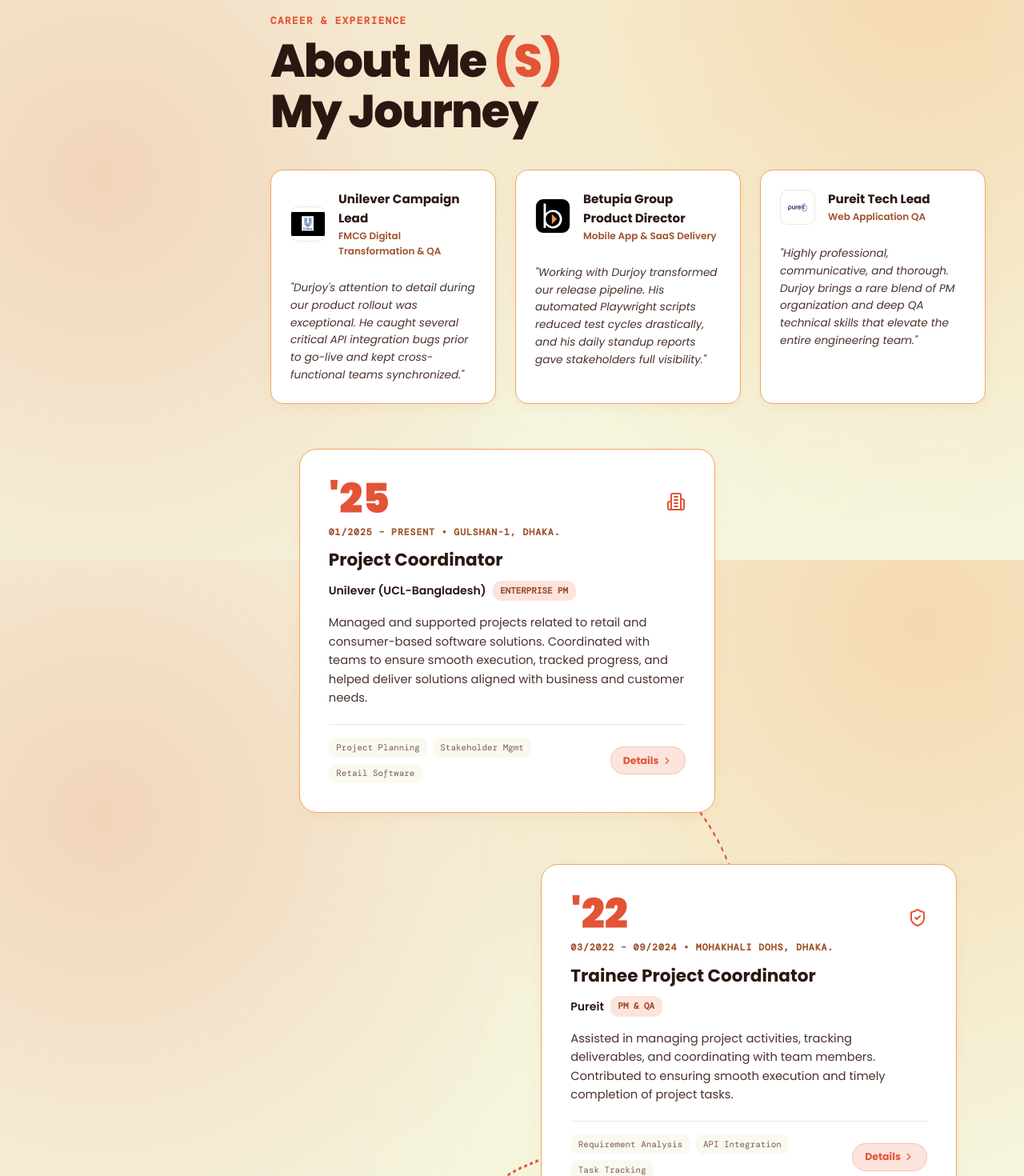
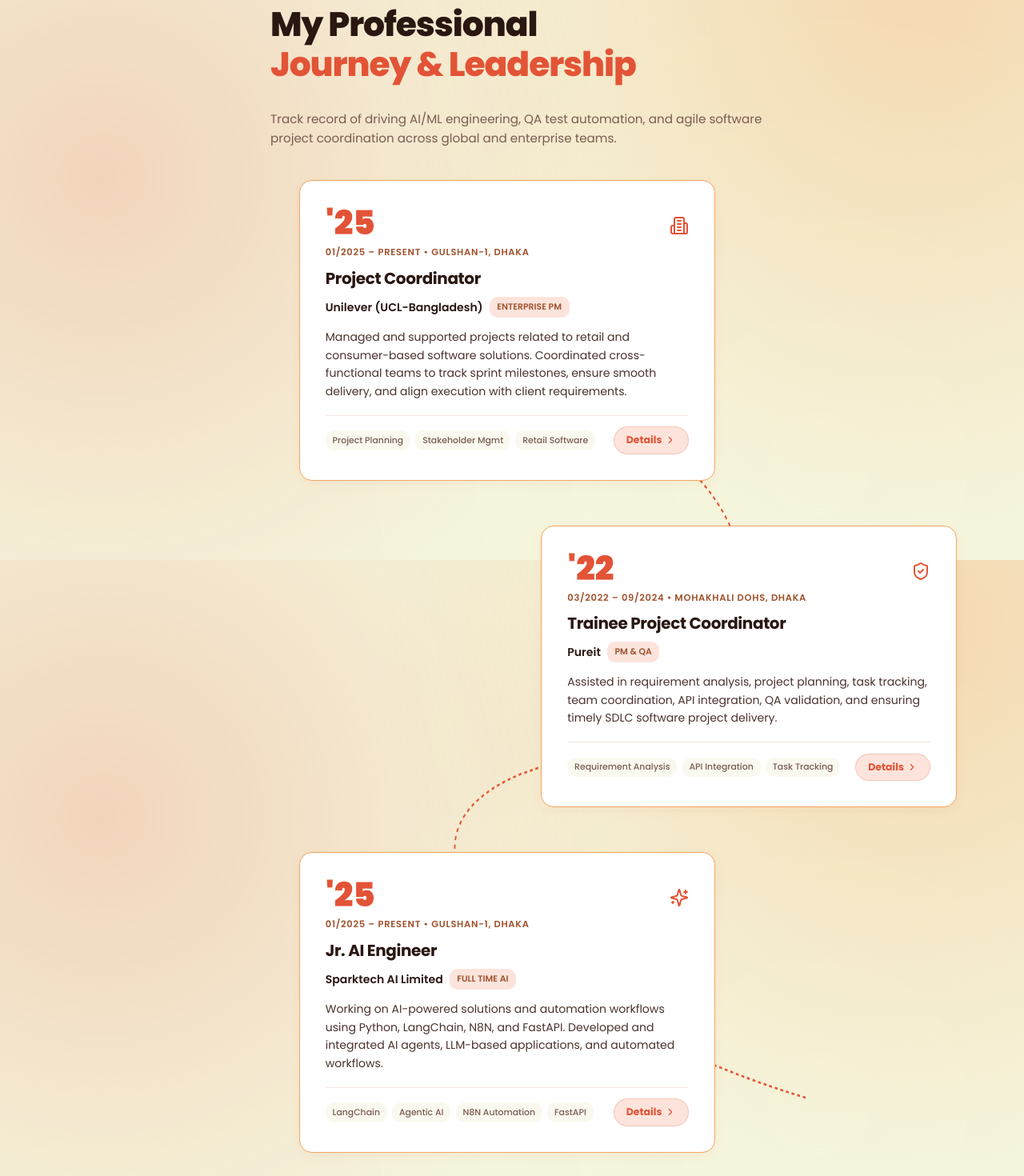
Before and after one commit to Ekaanta/durjoy_portfolio, a Next.js app: page / in a window 1280 px wide. Shown: the part 900-2370 px from the top of the page at 80% size. Built offline with nearby package versions, Linux system fonts and the light colour scheme.

Commit message:
Standardize site-wide Poppins typography, medium balanced heading sizes, and uniform medium card border radius

```diff
--- a/app/globals.css
+++ b/app/globals.css
@@ -1,4 +1,4 @@
-@import url('https://fonts.googleapis.com/css2?family=Poppins:ital,wght@0,300;0,400;0,500;0,600;0,700;0,800;0,900;1,400;1,600&family=Syne:wght@700;800&family=DM+Mono:wght@400;500&display=swap');
+@import url('https://fonts.googleapis.com/css2?family=Poppins:ital,wght@0,300;0,400;0,500;0,600;0,700;0,800;0,900;1,400;1,600&family=DM+Mono:wght@400;500&display=swap');
 
 *, *::before, *::after {
   margin: 0;
@@ -28,11 +28,11 @@
   --border-strong: rgba(227, 83, 54, 0.35);
   --radius-sm: 10px;
   --radius-md: 16px;
-  --radius-lg: 22px;
+  --radius-lg: 18px;
   --radius-pill: 999px;
-  --shadow-sm: 0 6px 16px rgba(227, 83, 54, 0.06);
-  --shadow-md: 0 12px 30px rgba(227, 83, 54, 0.1);
-  --shadow-lg: 0 20px 48px rgba(227, 83, 54, 0.16);
+  --shadow-sm: 0 4px 14px rgba(227, 83, 54, 0.06);
+  --shadow-md: 0 8px 24px rgba(227, 83, 54, 0.1);
+  --shadow-lg: 0 16px 38px rgba(227, 83, 54, 0.15);
 }
 
 html {
@@ -54,6 +54,11 @@
   width: 100%;
   max-width: 100%;
   -webkit-font-smoothing: antialiased;
+}
+
+h1, h2, h3, h4, h5, h6 {
+  font-family: 'Poppins', sans-serif;
+  letter-spacing: -0.02em;
 }
 
 /* App Main Layout Grid with Fixed Sidebar on Left for Large Screens */
@@ -297,7 +302,7 @@
   background: var(--purple-primary);
   color: #ffffff;
   border: none;
-  padding: 0.85rem 1.5rem;
+  padding: 0.75rem 1.6rem;
   font-family: 'Poppins', sans-serif;
   font-size: 0.88rem;
   font-weight: 700;
@@ -367,7 +372,7 @@
   }
 }
 
-/* HERO SECTION WITH GIANT TEXT & CLEAN CUTOUT PROFILE */
+/* HERO SECTION WITH CLEAN CUTOUT PROFILE */
 .hero-editorial {
   position: relative;
   padding-top: 1.5rem;
@@ -377,14 +382,14 @@
 
 .giant-hero-text {
   font-family: 'Poppins', sans-serif;
-  font-size: clamp(4rem, 14vw, 12rem);
+  font-size: clamp(3.2rem, 9.5vw, 7.5rem);
   font-weight: 900;
-  line-height: 0.85;
+  line-height: 0.88;
   letter-spacing: -0.04em;
   color: var(--purple-primary);
   text-align: center;
   user-select: none;
-  margin-bottom: -5rem;
+  margin-bottom: -4rem;
   text-transform: uppercase;
   opacity: 0.92;
   position: relative;
@@ -423,11 +428,11 @@
   transform: translateX(-50%);
   background: var(--ink);
   color: #ffffff;
-  padding: 0.7rem 1.4rem;
+  padding: 0.65rem 1.35rem;
   border-radius: var(--radius-pill);
   font-family: 'Poppins', sans-serif;
   font-weight: 700;
-  font-size: clamp(0.82rem, 1.8vw, 0.98rem);
+  font-size: clamp(0.8rem, 1.6vw, 0.92rem);
   display: flex;
   align-items: center;
   gap: 0.6rem;
@@ -440,8 +445,8 @@
 .chest-badge-gold {
   background: var(--purple-primary);
   color: #ffffff;
-  font-size: 0.75rem;
-  padding: 0.25rem 0.65rem;
+  font-size: 0.72rem;
+  padding: 0.22rem 0.6rem;
   border-radius: var(--radius-sm);
   font-weight: 700;
 }
@@ -453,7 +458,7 @@
   left: 1rem;
   display: flex;
   flex-direction: column;
-  gap: 0.75rem;
+  gap: 0.65rem;
   z-index: 10;
 }
 
@@ -461,14 +466,14 @@
   background: rgba(252, 228, 220, 0.95);
   backdrop-filter: blur(12px);
   border: 1px solid var(--sandy-amber);
-  padding: 0.75rem 1.2rem;
+  padding: 0.65rem 1.1rem;
   border-radius: var(--radius-md);
   box-shadow: var(--shadow-sm);
 }
 
 .stat-pill-num {
   font-family: 'Poppins', sans-serif;
-  font-size: 1.6rem;
+  font-size: 1.45rem;
   font-weight: 800;
   color: var(--purple-primary);
   line-height: 1;
@@ -479,7 +484,7 @@
 }
 
 .stat-pill-lbl {
-  font-family: 'DM Mono', monospace;
+  font-family: 'Poppins', sans-serif;
   font-size: 0.68rem;
   color: var(--purple-badge-text);
   text-transform: uppercase;
@@ -496,35 +501,35 @@
     margin-bottom: 1rem;
   }
   .giant-hero-text {
-    margin-bottom: -3rem;
+    margin-bottom: -2.5rem;
   }
 }
 
 /* SECTIONS COMMON */
 .section-wrapper {
-  padding-top: 4.5rem;
-  padding-bottom: 4.5rem;
+  padding-top: 4rem;
+  padding-bottom: 4rem;
   border-top: 1px solid var(--border);
 }
 
 .section-tag {
-  font-family: 'DM Mono', monospace;
-  font-size: 0.78rem;
-  letter-spacing: 0.12em;
+  font-family: 'Poppins', sans-serif;
+  font-size: 0.76rem;
+  letter-spacing: 0.1em;
   text-transform: uppercase;
   color: var(--purple-primary);
-  margin-bottom: 0.5rem;
-  font-weight: 600;
+  margin-bottom: 0.45rem;
+  font-weight: 700;
 }
 
 .section-title-large {
   font-family: 'Poppins', sans-serif;
-  font-size: clamp(2.2rem, 4.5vw, 3.8rem);
+  font-size: clamp(1.85rem, 3.4vw, 2.65rem);
   font-weight: 800;
-  line-height: 1.1;
-  letter-spacing: -0.03em;
+  line-height: 1.18;
+  letter-spacing: -0.025em;
   color: var(--ink);
-  margin-bottom: 2.5rem;
+  margin-bottom: 2rem;
 }
 
 .section-title-large em {
@@ -535,15 +540,15 @@
 /* JOURNEY TIMELINE CURVE SECTION */
 .journey-section {
   position: relative;
-  padding: 4rem 0;
+  padding: 3.5rem 0;
 }
 
 .timeline-container {
   position: relative;
   display: flex;
   flex-direction: column;
-  gap: 4rem;
-  margin-top: 2rem;
+  gap: 3.5rem;
+  margin-top: 1.5rem;
 }
 
 .timeline-svg-connector {
@@ -561,15 +566,16 @@
   z-index: 2;
   background: var(--bg-card-white);
   border: 1px solid var(--sandy-amber);
-  border-radius: var(--radius-lg);
-  padding: 2.25rem;
+  border-radius: var(--radius-md);
+  padding: 2rem;
   max-width: 520px;
   box-shadow: var(--shadow-sm);
   transition: all 0.3s cubic-bezier(0.16, 1, 0.3, 1);
+  font-family: 'Poppins', sans-serif;
 }
 
 .journey-card:hover {
-  transform: translateY(-5px);
+  transform: translateY(-4px);
   box-shadow: var(--shadow-md);
   border-color: var(--purple-primary);
 }
@@ -586,36 +592,36 @@
 
 .journey-year {
   font-family: 'Poppins', sans-serif;
-  font-size: 3.2rem;
+  font-size: 2.6rem;
   font-weight: 900;
   color: var(--purple-primary);
   line-height: 1;
-  margin-bottom: 0.5rem;
+  margin-bottom: 0.4rem;
 }
 
 .journey-date {
-  font-family: 'DM Mono', monospace;
+  font-family: 'Poppins', sans-serif;
   font-size: 0.72rem;
   color: var(--purple-badge-text);
   text-transform: uppercase;
-  letter-spacing: 0.08em;
-  margin-bottom: 0.5rem;
+  letter-spacing: 0.06em;
+  margin-bottom: 0.45rem;
   font-weight: 600;
 }
 
 .journey-role {
   font-family: 'Poppins', sans-serif;
-  font-size: 1.35rem;
+  font-size: 1.25rem;
   font-weight: 700;
   color: var(--ink);
-  margin-bottom: 0.5rem;
+  margin-bottom: 0.45rem;
 }
 
 .journey-company {
   display: flex;
   align-items: center;
   gap: 0.5rem;
-  margin-bottom: 1rem;
+  margin-bottom: 0.85rem;
 }
 
 .company-name {
@@ -625,7 +631,7 @@
 }
 
 .type-badge {
-  font-family: 'DM Mono', monospace;
+  font-family: 'Poppins', sans-serif;
   font-size: 0.68rem;
   text-transform: uppercase;
   background: var(--purple-light);
@@ -636,10 +642,10 @@
 }
 
 .journey-desc {
-  font-size: 0.92rem;
+  font-size: 0.88rem;
   color: var(--ink-secondary);
   line-height: 1.6;
-  margin-bottom: 1.25rem;
+  margin-bottom: 1.15rem;
 }
 
 .journey-footer {
@@ -647,7 +653,7 @@
   justify-content: space-between;
   align-items: center;
   border-top: 1px solid var(--border);
-  padding-top: 1rem;
+  padding-top: 0.85rem;
 }
 
 .journey-tags {
@@ -657,12 +663,13 @@
 }
 
 .journey-tag {
-  font-family: 'DM Mono', monospace;
+  font-family: 'Poppins', sans-serif;
   font-size: 0.68rem;
-  padding: 0.25rem 0.6rem;
+  padding: 0.22rem 0.55rem;
   background: var(--bg-card);
   border-radius: var(--radius-sm);
   color: var(--ink-muted);
+  font-weight: 500;
 }
 
 .read-more-btn {
@@ -700,16 +707,17 @@
 .stack-grid {
   display: grid;
   grid-template-columns: repeat(3, 1fr);
-  gap: 1.5rem;
+  gap: 1.35rem;
 }
 
 .stack-card {
   background: var(--bg-card-white);
   border: 1px solid var(--sandy-amber);
-  border-radius: var(--radius-lg);
-  padding: 2.25rem;
+  border-radius: var(--radius-md);
+  padding: 2rem 1.75rem;
   box-shadow: var(--shadow-sm);
   transition: all 0.3s ease;
+  font-family: 'Poppins', sans-serif;
 }
 
 .stack-card:hover {
@@ -720,30 +728,29 @@
 
 .stack-card-title {
   font-family: 'Poppins', sans-serif;
-  font-size: 1.25rem;
+  font-size: 1.15rem;
   font-weight: 700;
   color: var(--ink);
-  margin-bottom: 1.25rem;
 }
 
 .stack-items-list {
   display: flex;
   flex-direction: column;
-  gap: 0.85rem;
+  gap: 0.75rem;
 }
 
 .stack-item-row {
   display: flex;
   align-items: center;
-  gap: 0.65rem;
-  font-size: 0.9rem;
-  font-weight: 600;
+  gap: 0.6rem;
+  font-size: 0.86rem;
+  font-weight: 500;
   color: var(--ink-secondary);
 }
 
 .stack-dot {
-  width: 8px;
-  height: 8px;
+  width: 7px;
+  height: 7px;
   border-radius: 50%;
   background: var(--purple-primary);
 }
@@ -758,20 +765,21 @@
 .projects-rows-list {
   display: flex;
   flex-direction: column;
-  gap: 1.25rem;
+  gap: 1.15rem;
 }
 
 .project-row-item {
   background: var(--bg-card-white);
   border: 1px solid var(--border);
   border-radius: var(--radius-md);
-  padding: 1.75rem 2.25rem;
+  padding: 1.5rem 2rem;
   display: flex;
   justify-content: space-between;
   align-items: center;
   transition: all 0.3s cubic-bezier(0.16, 1, 0.3, 1);
   cursor: pointer;
   box-shadow: var(--shadow-sm);
+  font-family: 'Poppins', sans-serif;
 }
 
 .project-row-item:hover {
@@ -784,51 +792,51 @@
 .row-left {
   display: flex;
   align-items: center;
-  gap: 1.5rem;
+  gap: 1.35rem;
 }
 
 .row-num {
-  font-family: 'DM Mono', monospace;
+  font-family: 'Poppins', sans-serif;
   font-size: 0.95rem;
-  font-weight: 700;
+  font-weight: 800;
   color: var(--purple-primary);
 }
 
 .row-title {
   font-family: 'Poppins', sans-serif;
-  font-size: 1.25rem;
+  font-size: 1.15rem;
   font-weight: 700;
   color: var(--ink);
 }
 
 .row-desc {
-  font-size: 0.88rem;
+  font-size: 0.85rem;
   color: var(--ink-muted);
-  margin-top: 0.25rem;
+  margin-top: 0.2rem;
 }
 
 .row-tags {
   display: flex;
-  gap: 0.5rem;
+  gap: 0.45rem;
   flex-wrap: wrap;
 }
 
 .row-right {
   display: flex;
   align-items: center;
-  gap: 1.25rem;
+  gap: 1.15rem;
 }
 
 .row-arrow-btn {
-  width: 46px;
-  height: 46px;
+  width: 42px;
+  height: 42px;
   border-radius: 50%;
   background: var(--purple-primary);
   color: #ffffff;
   display: flex;
   align-items: center;
   justify-content: center;
-  font-size: 1.2rem;
+  font-size: 1.1rem;
   font-weight: 700;
   transition: all 0.25s ease;
   border: none;
@@ -837,7 +845,7 @@
 
 .project-row-item:hover .row-arrow-btn {
   background: var(--purple-hover);
-  transform: scale(1.1);
+  transform: scale(1.08);
 }
 
 @media (max-width: 768px) {
@@ -845,7 +853,7 @@
     flex-direction: column;
     align-items: flex-start;
     gap: 1rem;
-    padding: 1.5rem;
+    padding: 1.25rem;
   }
   .row-right {
     width: 100%;
@@ -857,49 +865,50 @@
 .what-grid {
   display: grid;
   grid-template-columns: repeat(4, 1fr);
-  gap: 1.25rem;
+  gap: 1.15rem;
 }
 
 .what-card {
   background: var(--bg-card-white);
   border: 1px solid var(--border);
   border-radius: var(--radius-md);
-  padding: 1.75rem 1.5rem;
+  padding: 1.5rem 1.35rem;
   display: flex;
   flex-direction: column;
-  gap: 0.75rem;
+  gap: 0.65rem;
   box-shadow: var(--shadow-sm);
   transition: all 0.25s ease;
+  font-family: 'Poppins', sans-serif;
 }
 
 .what-card:hover {
   border-color: var(--purple-primary);
-  transform: translateY(-4px);
+  transform: translateY(-3px);
   box-shadow: var(--shadow-md);
 }
 
 .what-icon {
-  width: 42px;
-  height: 42px;
+  width: 40px;
+  height: 40px;
   border-radius: var(--radius-sm);
   background: var(--purple-light);
   color: var(--purple-primary);
   display: flex;
   align-items: center;
   justify-content: center;
-  font-size: 1.2rem;
+  font-size: 1.1rem;
   font-weight: 700;
 }
 
 .what-title {
   font-family: 'Poppins', sans-serif;
-  font-size: 1.05rem;
+  font-size: 0.98rem;
   font-weight: 700;
   color: var(--ink);
 }
 
 .what-desc {
-  font-size: 0.85rem;
+  font-size: 0.82rem;
   color: var(--ink-muted);
   line-height: 1.5;
 }
@@ -920,33 +929,34 @@
 .services-grid {
   display: grid;
   grid-template-columns: repeat(4, 1fr);
-  gap: 1.25rem;
+  gap: 1.15rem;
 }
 
 .service-card {
   background: var(--bg-card-white);
   border: 1px solid var(--sandy-amber);
   border-radius: var(--radius-md);
-  padding: 2rem 1.5rem;
+  padding: 1.75rem 1.35rem;
   display: flex;
   flex-direction: column;
-  gap: 1rem;
+  gap: 0.85rem;
   transition: all 0.3s ease;
   box-shadow: var(--shadow-sm);
+  font-family: 'Poppins', sans-serif;
 }
 
 .service-card:hover {
   border-color: var(--purple-primary);
-  transform: translateY(-4px);
+  transform: translateY(-3px);
   box-shadow: var(--shadow-md);
 }
 
 .service-badge {
-  font-family: 'DM Mono', monospace;
-  font-size: 0.7rem;
+  font-family: 'Poppins', sans-serif;
+  font-size: 0.68rem;
   color: var(--purple-badge-text);
   background: var(--purple-light);
-  padding: 0.3rem 0.65rem;
+  padding: 0.25rem 0.6rem;
   border-radius: var(--radius-sm);
   align-self: flex-start;
   font-weight: 600;
@@ -954,7 +964,7 @@
 
 .service-title {
   font-family: 'Poppins', sans-serif;
-  font-size: 1.2rem;
+  font-size: 1.1rem;
   font-weight: 700;
   color: var(--ink);
 }
@@ -963,8 +973,8 @@
   list-style: none;
   display: flex;
   flex-direction: column;
-  gap: 0.55rem;
-  font-size: 0.85rem;
+  gap: 0.5rem;
+  font-size: 0.82rem;
   color: var(--ink-secondary);
 }
 
@@ -990,7 +1000,7 @@
 .faq-grid {
   display: grid;
   grid-template-columns: 1fr 1fr;
-  gap: 1.25rem;
+  gap: 1.15rem;
 }
 
 .faq-item {
@@ -1000,6 +1010,7 @@
   overflow: hidden;
   transition: all 0.25s ease;
   box-shadow: var(--shadow-sm);
+  font-family: 'Poppins', sans-serif;
 }
 
 .faq-item:hover {
@@ -1008,14 +1019,14 @@
 
 .faq-trigger {
   width: 100%;
-  padding: 1.35rem 1.6rem;
+  padding: 1.25rem 1.5rem;
   background: none;
   border: none;
   display: flex;
   justify-content: space-between;
   align-items: center;
   font-family: 'Poppins', sans-serif;
-  font-size: 0.98rem;
+  font-size: 0.95rem;
   font-weight: 700;
   color: var(--ink);
   cursor: pointer;
@@ -1023,14 +1034,14 @@
 }
 
 .faq-icon {
-  font-size: 1.3rem;
+  font-size: 1.2rem;
   color: var(--purple-primary);
   transition: transform 0.25s ease;
 }
 
 .faq-content {
-  padding: 0 1.6rem 1.35rem;
-  font-size: 0.9rem;
+  padding: 0 1.5rem 1.25rem;
+  font-size: 0.88rem;
   color: var(--ink-muted);
   line-height: 1.6;
 }
@@ -1044,15 +1055,15 @@
 /* GIANT FOOTER BRANDING */
 .giant-footer-text {
   font-family: 'Poppins', sans-serif;
-  font-size: clamp(3.5rem, 12vw, 10rem);
+  font-size: clamp(3rem, 8vw, 6.5rem);
   font-weight: 900;
-  line-height: 0.85;
+  line-height: 0.88;
   letter-spacing: -0.04em;
   color: var(--ink);
   text-align: center;
   user-select: none;
-  margin-top: 3rem;
-  margin-bottom: 2.5rem;
+  margin-top: 2.5rem;
+  margin-bottom: 2rem;
   text-transform: uppercase;
 }
 
@@ -1063,25 +1074,26 @@
 .footer-cta-card {
   background: var(--bg-card-white);
   border: 1px solid var(--sandy-amber);
-  border-radius: var(--radius-lg);
-  padding: 3.5rem 2rem;
+  border-radius: var(--radius-md);
+  padding: 3rem 2rem;
   text-align: center;
   box-shadow: var(--shadow-md);
-  margin-bottom: 3rem;
+  margin-bottom: 2.5rem;
+  font-family: 'Poppins', sans-serif;
 }
 
 .footer-cta-title {
   font-family: 'Poppins', sans-serif;
-  font-size: clamp(2rem, 4vw, 3.2rem);
+  font-size: clamp(1.8rem, 3.5vw, 2.75rem);
   font-weight: 800;
-  line-height: 1.1;
-  margin-bottom: 0.85rem;
+  line-height: 1.15;
+  margin-bottom: 0.75rem;
 }
 
 .footer-cta-sub {
-  font-size: 1.05rem;
+  font-size: 0.98rem;
   color: var(--ink-muted);
-  margin-bottom: 2rem;
+  margin-bottom: 1.75rem;
 }
 
 /* MODALS */
@@ -1101,25 +1113,26 @@
 .modal-container {
   background: #ffffff;
   border: 1px solid var(--sandy-amber);
-  border-radius: var(--radius-lg);
+  border-radius: var(--radius-md);
   max-width: 850px;
   width: 100%;
   max-height: 90vh;
   overflow-y: auto;
-  padding: 2.25rem;
+  padding: 2rem;
   position: relative;
-  box-shadow: 0 30px 70px rgba(0, 0, 0, 0.4);
+  box-shadow: 0 25px 60px rgba(0, 0, 0, 0.35);
+  font-family: 'Poppins', sans-serif;
 }
 
 .modal-close {
   position: absolute;
-  top: 1.25rem;
-  right: 1.25rem;
+  top: 1.15rem;
+  right: 1.15rem;
   background: var(--purple-light);
   border: 1px solid var(--sandy-amber);
   border-radius: 50%;
-  width: 38px;
-  height: 38px;
+  width: 36px;
+  height: 36px;
   display: flex;
   align-items: center;
   justify-content: center;
--- a/components/JourneySection.tsx
+++ b/components/JourneySection.tsx
@@ -1,57 +1,30 @@
 "use client";
 
 import React from "react";
-import Image from "next/image";
 import { Sparkles, Building2, ShieldCheck, ChevronRight } from "lucide-react";
-
-const reviews = [
-  {
-    logo: "/images/unilever.png",
-    name: "Unilever Campaign Lead",
-    title: "FMCG Digital Transformation & QA",
-    quote: "Durjoy's attention to detail during our product rollout was exceptional. He caught several critical API integration bugs prior to go-live and kept cross-functional teams synchronized."
-  },
-  {
-    logo: "/images/betupia.png",
-    name: "Betupia Group Product Director",
-    title: "Mobile App & SaaS Delivery",
-    quote: "Working with Durjoy transformed our release pipeline. His automated Playwright scripts reduced test cycles drastically, and his daily standup reports gave stakeholders full visibility."
-  },
-  {
-    logo: "/images/pureit.png",
-    name: "Pureit Tech Lead",
-    title: "Web Application QA",
-    quote: "Highly professional, communicative, and thorough. Durjoy brings a rare blend of PM organization and deep QA technical skills that elevate the entire engineering team."
-  }
-];
 
 export default function JourneySection({ onOpenCvModal }: { onOpenCvModal: () => void }) {
   return (
     <section className="section-wrapper journey-section" id="journey">
-      <div className="section-tag">CAREER & EXPERIENCE</div>
-      <h2 className="section-title-large">
-        About Me <em>(S)</em><br />My Journey
+      <div className="section-tag" style={{ fontFamily: "'Poppins', sans-serif" }}>
+        CAREER & EXPERIENCE
+      </div>
+      <h2 className="section-title-large" style={{ fontFamily: "'Poppins', sans-serif" }}>
+        My Professional<br /><em>Journey & Leadership</em>
       </h2>
 
-      {/* Endorsements / Testimonials Row */}
-      <div style={{ display: "grid", gridTemplateColumns: "repeat(auto-fit, minmax(280px, 1fr))", gap: "1.5rem", marginBottom: "3.5rem" }}>
-        {reviews.map((r, idx) => (
-          <div key={idx} className="what-card fade-up" style={{ background: "var(--bg-card-white)", border: "1px solid var(--sandy-amber)", borderRadius: "var(--radius-md)", padding: "1.5rem" }}>
-            <div style={{ display: "flex", alignItems: "center", gap: "1rem", marginBottom: "0.85rem" }}>
-              <div style={{ width: 44, height: 44, position: "relative", flexShrink: 0, borderRadius: "var(--radius-sm)", overflow: "hidden", border: "1px solid var(--border)", background: "#fff" }}>
-                <Image src={r.logo} alt={r.name} fill style={{ objectFit: "contain" }} />
-              </div>
-              <div>
-                <div style={{ fontWeight: 700, fontSize: "0.95rem", color: "var(--ink)" }}>{r.name}</div>
-                <div style={{ fontSize: "0.75rem", color: "var(--purple-badge-text)", fontWeight: 600 }}>{r.title}</div>
-              </div>
-            </div>
-            <p style={{ fontSize: "0.85rem", color: "var(--ink-secondary)", fontStyle: "italic", lineHeight: 1.6 }}>
-              "{r.quote}"
-            </p>
-          </div>
-        ))}
-      </div>
+      <p
+        style={{
+          maxWidth: "640px",
+          color: "var(--ink-muted)",
+          fontSize: "0.95rem",
+          marginBottom: "2.5rem",
+          lineHeight: 1.6,
+          fontFamily: "'Poppins', sans-serif"
+        }}
+      >
+        Track record of driving AI/ML engineering, QA test automation, and agile software project coordination across global and enterprise teams.
+      </p>
 
       <div className="timeline-container">
         {/* Curved SVG connector line behind cards */}
@@ -70,14 +43,14 @@
             <div className="journey-year">'25</div>
             <Building2 size={24} style={{ color: "var(--purple-primary)" }} />
           </div>
-          <div className="journey-date">01/2025 – PRESENT • GULSHAN-1, DHAKA.</div>
+          <div className="journey-date">01/2025 – PRESENT • GULSHAN-1, DHAKA</div>
           <h3 className="journey-role">Project Coordinator</h3>
           <div className="journey-company">
             <span className="company-name">Unilever (UCL-Bangladesh)</span>
             <span className="type-badge">ENTERPRISE PM</span>
           </div>
           <p className="journey-desc">
-            Managed and supported projects related to retail and consumer-based software solutions. Coordinated with teams to ensure smooth execution, tracked progress, and helped deliver solutions aligned with business and customer needs.
+            Managed and supported projects related to retail and consumer-based software solutions. Coordinated cross-functional teams to track sprint milestones, ensure smooth delivery, and align execution with client requirements.
           </p>
           <div className="journey-footer">
             <div className="journey-tags">
@@ -98,14 +71,14 @@
             <div className="journey-year">'22</div>
             <ShieldCheck size={24} style={{ color: "var(--purple-primary)" }} />
           </div>
-          <div className="journey-date">03/2022 – 09/2024 • MOHAKHALI DOHS, DHAKA.</div>
+          <div className="journey-date">03/2022 – 09/2024 • MOHAKHALI DOHS, DHAKA</div>
           <h3 className="journey-role">Trainee Project Coordinator</h3>
           <div className="journey-company">
             <span className="company-name">Pureit</span>
             <span className="type-badge">PM & QA</span>
           </div>
           <p className="journey-desc">
-            Assisted in managing project activities, tracking deliverables, and coordinating with team members. Contributed to ensuring smooth execution and timely completion of project tasks.
+            Assisted in requirement analysis, project planning, task tracking, team coordination, API integration, QA validation, and ensuring timely SDLC software project delivery.
           </p>
           <div className="journey-footer">
             <div className="journey-tags">
@@ -126,20 +99,20 @@
             <div className="journey-year">'25</div>
             <Sparkles size={24} style={{ color: "var(--purple-primary)" }} />
           </div>
-          <div className="journey-date">01/2025 – PRESENT • GULSHAN-1, DHAKA.</div>
+          <div className="journey-date">01/2025 – PRESENT • GULSHAN-1, DHAKA</div>
           <h3 className="journey-role">Jr. AI Engineer</h3>
           <div className="journey-company">
             <span className="company-name">Sparktech AI Limited</span>
             <span className="type-badge">FULL TIME AI</span>
           </div>
           <p className="journey-desc">
-            Working on AI-powered solutions and automation workflows using Python, LangChain, n8n, and FastAPI. Developed and integrated AI agents, LLM-based applications, APIs, and automated workflows to improve business processes and deliver intelligent software solutions.
+            Working on AI-powered solutions and automation workflows using Python, LangChain, N8N, and FastAPI. Developed and integrated AI agents, LLM-based applications, and automated workflows.
           </p>
           <div className="journey-footer">
             <div className="journey-tags">
               <span className="journey-tag">LangChain</span>
               <span className="journey-tag">Agentic AI</span>
-              <span className="journey-tag">n8n Automation</span>
+              <span className="journey-tag">N8N Automation</span>
               <span className="journey-tag">FastAPI</span>
             </div>
             <button onClick={onOpenCvModal} className="read-more-btn" style={{ display: "inline-flex", alignItems: "center", gap: "0.2rem" }}>
```
Also changed, not shown: 1 other file (tests, documents, lock files or other folders).
